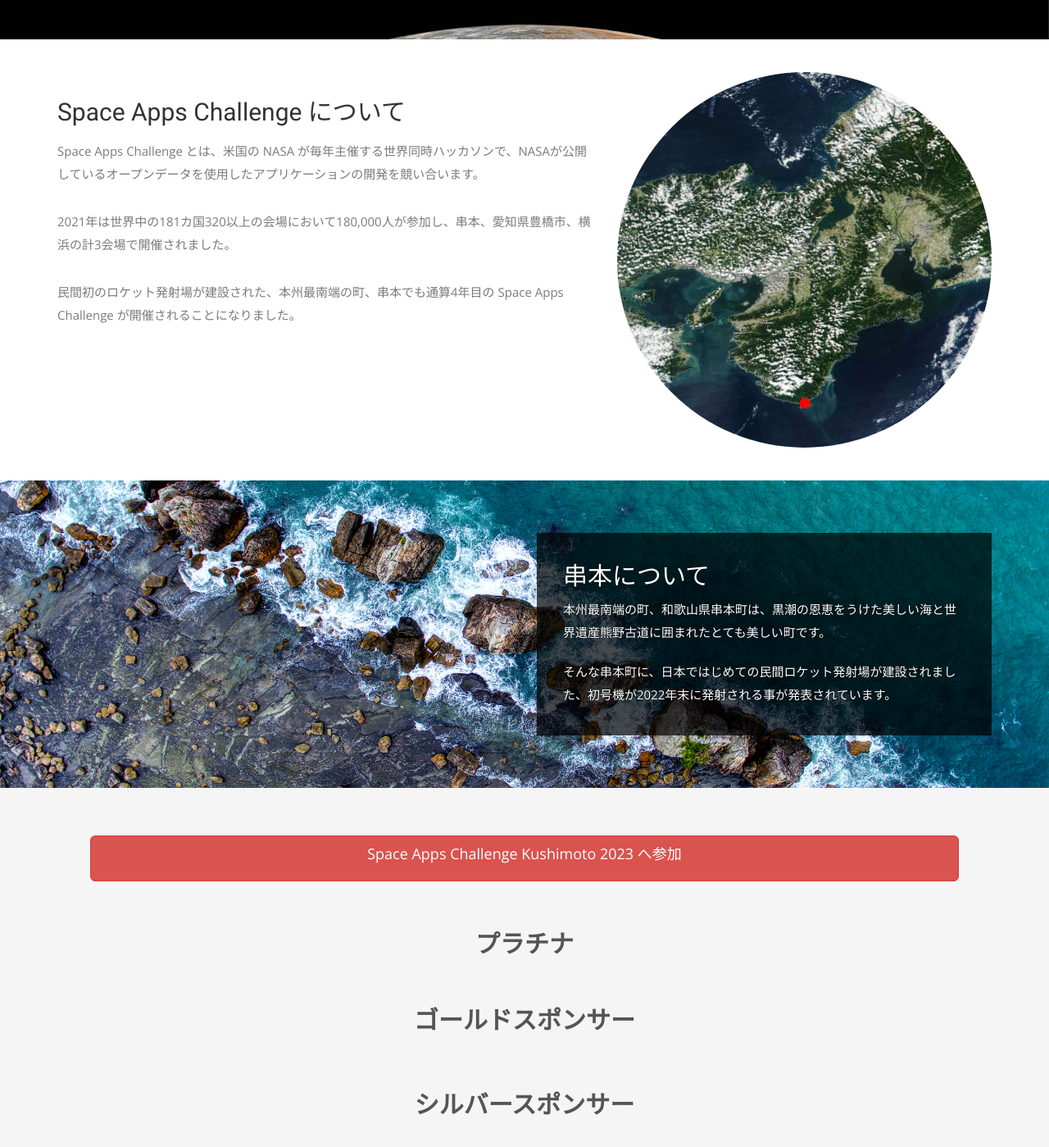
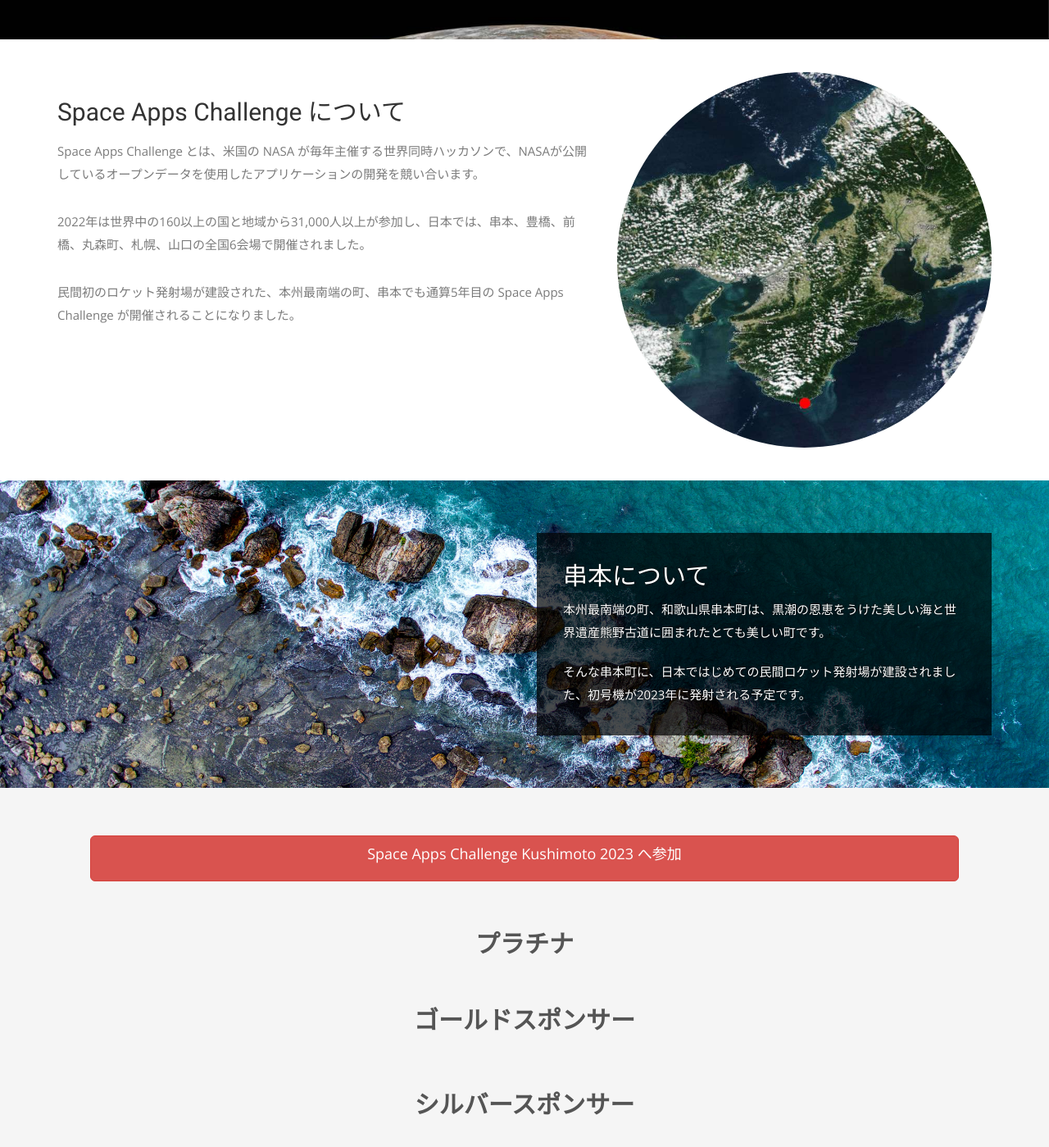
Before and after one commit to space-apps-kushimoto/space-apps-kushimoto.github.io, a Jekyll site: the page built from index.html, in a window 1280 px wide and 1400 px high, scrolled down 1210 px. Shown: the whole window at 82% size. Built offline with Jekyll 4.4.1, drawn with Linux system fonts in a browser that asks for light colours; nearby versions of some CDN libraries; some web fonts are replaced; a script that is not in the unit is left out; some of the changed text lies outside the part shown.

Commit message:
Update index.html

```diff
--- a/index.html
+++ b/index.html
@@ -12,7 +12,7 @@
         <div class="block tac">
           <img src="{{ site.baseurl }}/img/logo.svg" id="first-view-logo" class="animated fadeInUp" alt="NASA SPACE APPS CHALLENGE KUSHIMOTO">
           <h1 class="animated fadeInUp">NASA 主催の世界同時ハッカソン</h1>
-          <p class="animated fadeInUp">2022年10月1日(土) - 10月2日(日)<br />和歌山県立潮岬青少年の家</p>
+          <p class="animated fadeInUp">2023年10月7日(土) - 10月8日(日)<br />和歌山県立潮岬青少年の家</p>
         </div>
       </div>
     </div>
@@ -26,8 +26,8 @@
         <div class="block">
           <h2>Space Apps Challenge について</h2>
           <p>Space Apps Challenge とは、米国の NASA が毎年主催する世界同時ハッカソンで、NASAが公開しているオープンデータを使用したアプリケーションの開発を競い合います。</p>
-          <p>2021年は世界中の181カ国320以上の会場において180,000人が参加し、串本、愛知県豊橋市、横浜の計3会場で開催されました。</p>
-          <p>民間初のロケット発射場が建設された、本州最南端の町、串本でも通算4年目の Space Apps Challenge が開催されることになりました。</p>
+          <p>2022年は世界中の160以上の国と地域から31,000人以上が参加し、日本では、串本、豊橋、前橋、丸森町、札幌、山口の全国6会場で開催されました。</p>
+          <p>民間初のロケット発射場が建設された、本州最南端の町、串本でも通算5年目の Space Apps Challenge が開催されることになりました。</p>
         </div>
       </div><!-- .col-md-7 close -->
       <div class="col-md-5 col-sm-12">
@@ -46,7 +46,7 @@
       <div class="content">
           <h2>串本について</h2>
           <p>本州最南端の町、和歌山県串本町は、黒潮の恩恵をうけた美しい海と世界遺産熊野古道に囲まれたとても美しい町です。</p>
-          <p>そんな串本町に、日本ではじめての民間ロケット発射場が建設されました、初号機が2022年末に発射される事が発表されています。</p>
+          <p>そんな串本町に、日本ではじめての民間ロケット発射場が建設されました、初号機が2023年に発射される予定です。</p>
           <!-- <p style="text-align: right;"><a href="#" class="btn btn-view-works">さらに詳しく</a></p> -->
       </div>
     </div>
```
